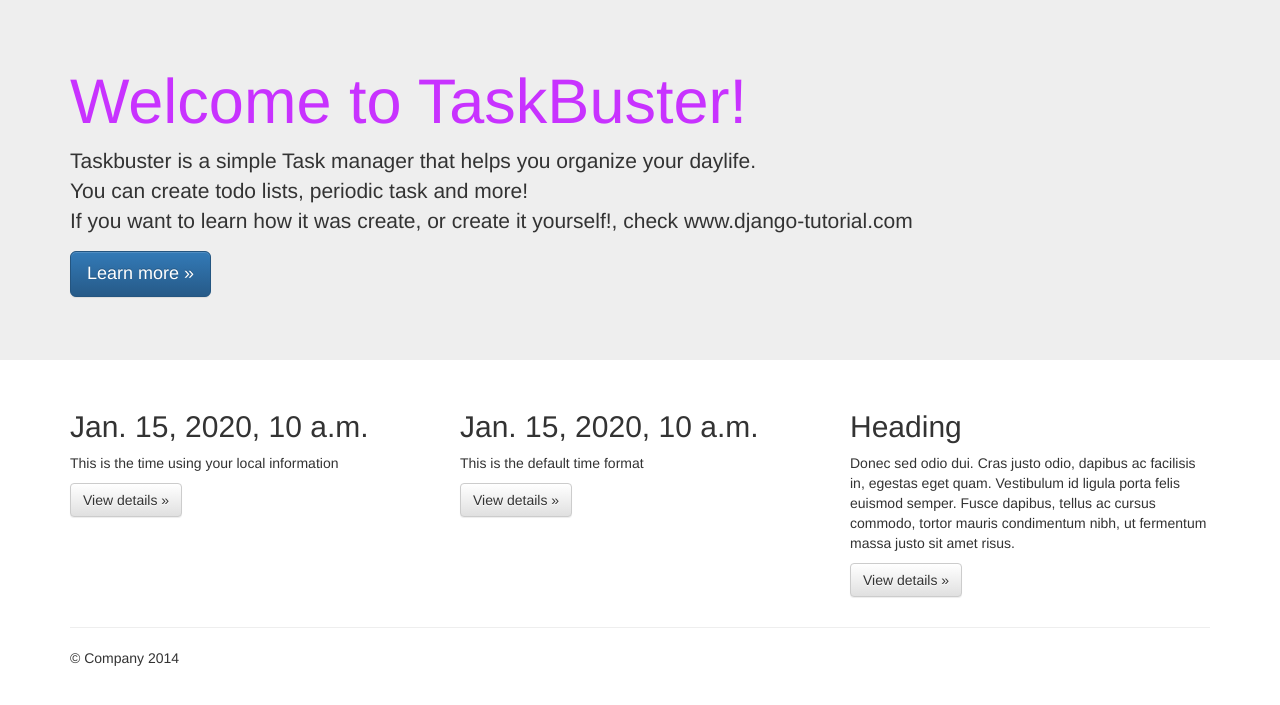
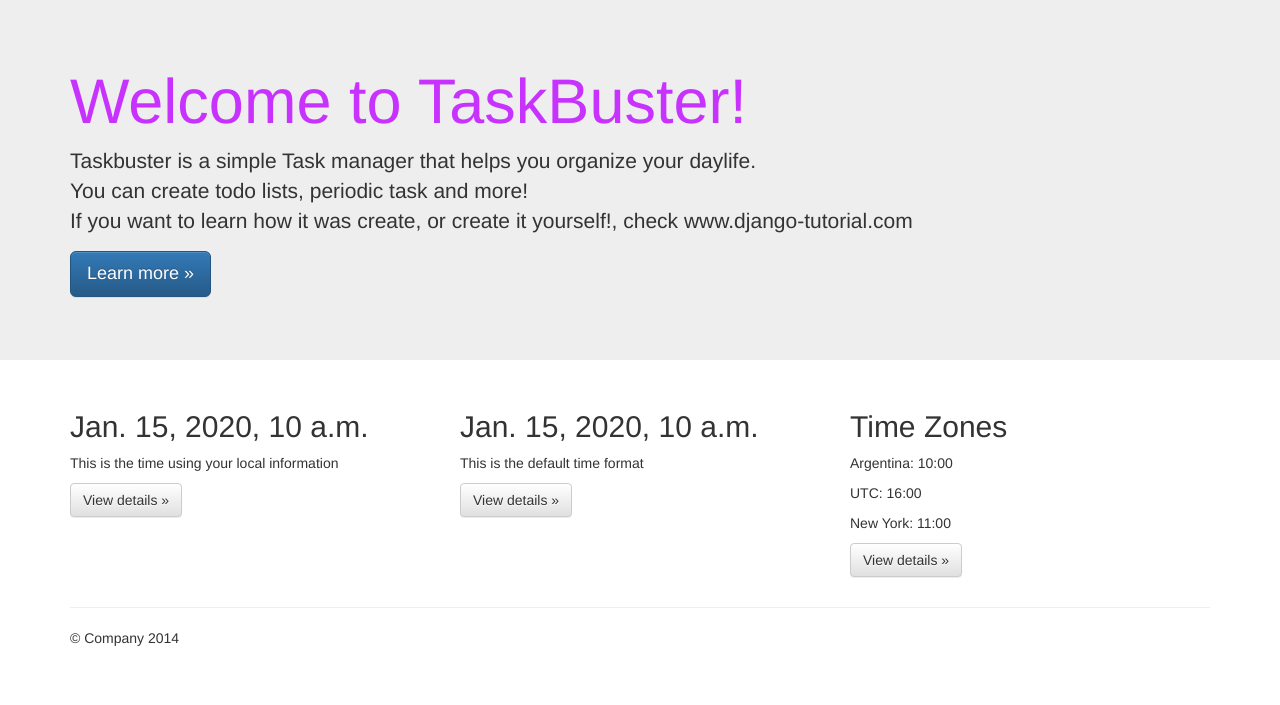
Before and after one commit to nicoman/taskbuster, a Django app: template taskbuster/templates/taskbuster/index.html in a window 1280 px wide. Shown: the part 51-756 px from the top of the page. Run offline with Django 3.2, Linux system fonts and the light colour scheme; the template is opened without the code that fills it: most values are stand-ins (such as "Sample title", 1, 10 or a date in 2020); some libraries are stand-ins or nearby versions.

Commit message:
Play with timezones

```diff
--- a/requirements/development.txt
+++ b/requirements/development.txt
@@ -1 +1,2 @@
 -r base.txt
+pytz
--- a/requirements/testing.txt
+++ b/requirements/testing.txt
@@ -1,3 +1,4 @@
 -r base.txt
 selenium
 coverage
+pytz
--- a/taskbuster/settings/base.py
+++ b/taskbuster/settings/base.py
@@ -73,7 +73,7 @@ DATABASES = {
 
 LANGUAGE_CODE = 'en-us'
 
-TIME_ZONE = 'UTC'
+TIME_ZONE = 'America/Buenos_Aires'
 
 USE_I18N = True
 
--- a/taskbuster/templates/taskbuster/index.html
+++ b/taskbuster/templates/taskbuster/index.html
@@ -1,6 +1,7 @@
 {% extends "base.html" %}
 {% load i18n %}
 {% load l10n %}
+{% load tz %}
 {% block head_title %}TaskBuster Django Tutorial{% endblock %}
 
 {% block content %}
@@ -29,8 +30,10 @@
           <p><a class="btn btn-default" href="#" role="button">View details &raquo;</a></p>
        </div>
         <div class="col-md-4">
-          <h2>Heading</h2>
-          <p>Donec sed odio dui. Cras justo odio, dapibus ac facilisis in, egestas eget quam. Vestibulum id ligula porta felis euismod semper. Fusce dapibus, tellus ac cursus commodo, tortor mauris condimentum nibh, ut fermentum massa justo sit amet risus.</p>
+          <h2>Time Zones</h2>
+          <p>Argentina: <span id="time-tz">{{ now|time:"H:i" }}</span></p>
+          <p>UTC: <span id="time-utc">{{ now|utc|time:"H:i" }}</span></p>
+          <p>New York: <span id="time-ny">{{ now|timezone:"America/New_York"|time:"H:i" }}</span></p>
           <p><a class="btn btn-default" href="#" role="button">View details &raquo;</a></p>
         </div>
       </div>
--- a/taskbuster/views.py
+++ b/taskbuster/views.py
@@ -1,11 +1,14 @@
 # -*- coding: utf-8 -*-
 from django.shortcuts import render
 import datetime
+from django.utils.timezone import now
 
 
 def home(request):
     today = datetime.date.today()
-    return render(request, "taskbuster/index.html", {'today': today})
+    return render(request,
+                    "taskbuster/index.html",
+                    {'today': today, 'now': now()})
 
 
 def home_files(request, filename):
```
Also changed, not shown: functional_tests/test_all_users.py (+8 -0 lines).
